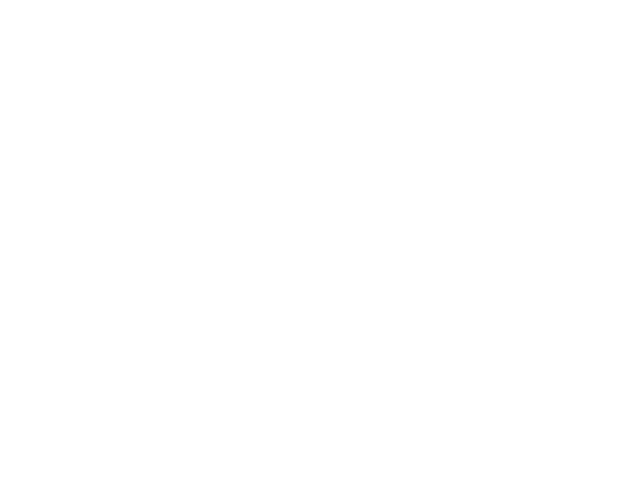
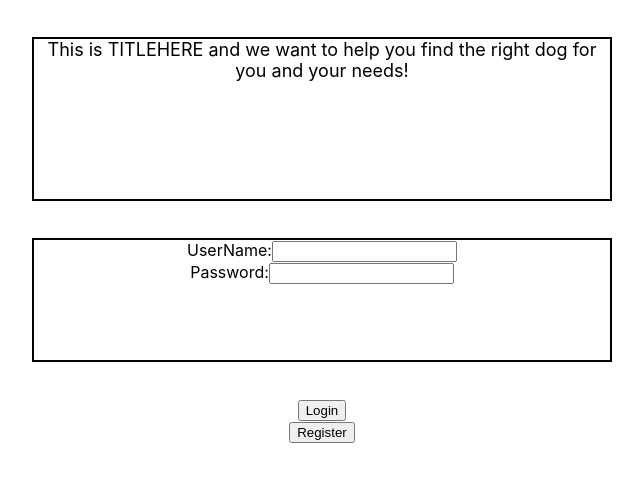
Before and after one commit to tavasjn/personal-project, a React (Create React App) app: page / in a window 1280 px wide. Shown: the top 482 px of the page, without its empty margins (318-961 px from the left). Built offline with nearby package versions, Linux system fonts and the light colour scheme.

Commit message:
working on login page

```diff
--- a/src/App.js
+++ b/src/App.js
@@ -1,11 +1,22 @@
 import React from 'react';
+// Import Our Routes //
+import { HashRouter } from 'react-router-dom';
+import routes from './routes';
+
+// Redux Files Here //
+import store from './ducks/store';
+
+
+// Styling File //
 import './App.css';
 
 function App() {
   return (
-    <div className="App">
-
-    </div>
+    <HashRouter>
+      <div className="App">
+        {routes}
+      </div>
+    </HashRouter>
   );
 }
 
--- a/src/Components/Components/Account/Account.js
+++ b/src/Components/Components/Account/Account.js
@@ -0,0 +1,13 @@
+import React, {Component} from 'react';
+
+class Account extends Component {
+    render(){
+        return(
+            <div>
+                Account
+            </div>
+        )
+    }
+}
+
+export default Account;
--- a/src/Components/Components/FindDog/FindDog.js
+++ b/src/Components/Components/FindDog/FindDog.js
@@ -0,0 +1,13 @@
+import React, {Component} from 'react';
+
+class FindDog extends Component {
+    render(){
+        return(
+            <div>
+                FindDog
+            </div>
+        )
+    }
+}
+
+export default FindDog;
--- a/src/Components/Components/Landing/Landing.js
+++ b/src/Components/Components/Landing/Landing.js
@@ -0,0 +1,13 @@
+import React, {Component} from 'react';
+
+class Landing extends Component {
+    render(){
+        return(
+            <div>
+                Landing
+            </div>
+        )
+    }
+}
+
+export default Landing;
--- a/src/Components/Components/Login/Login.css
+++ b/src/Components/Components/Login/Login.css
@@ -0,0 +1,26 @@
+.login-page{
+    height: 100vh;
+    width: 100%;
+    /* background-color: blue; */
+    display: flex;
+    flex-direction: column;
+    justify-content: space-evenly;
+    align-items: center;
+}
+
+.about-box{
+    width: 45%;
+    height: 20vh;
+    font-size: 18px;
+    border: solid black 2px;
+}
+
+.auth-box{
+    height: 15vh;
+    width: 45%;
+    border: solid black 2px;
+}
+
+.buttons{
+    margin-bottom: 25%;
+}
--- a/src/Components/Components/Login/Login.js
+++ b/src/Components/Components/Login/Login.js
@@ -0,0 +1,34 @@
+import React, {Component} from 'react';
+import './Login.css';
+
+class Login extends Component {
+    render(){
+        return(
+            <div className='login-page'>
+                <div className='about-box'>
+                    This is TITLEHERE and we want to help you find the right dog for you and your needs!
+                </div>
+                <div className='auth-box'>
+                    <div>
+                        UserName:
+                        <input />
+                    </div>
+                    <div>
+                        Password:
+                        <input />
+                    </div>
+                </div>
+                <div className='buttons'>
+                    <div>
+                        <button>Login</button>
+                    </div>
+                    <div>
+                        <button>Register</button>
+                    </div>
+                </div>
+            </div>
+        )
+    }
+}
+
+export default Login;
--- a/src/Components/Components/Quiz/Quiz.js
+++ b/src/Components/Components/Quiz/Quiz.js
@@ -0,0 +1,13 @@
+import React, {Component} from 'react';
+
+class Quiz extends Component {
+    render(){
+        return(
+            <div>
+                Quiz
+            </div>
+        )
+    }
+}
+
+export default Quiz;
--- a/src/Components/Components/QuizResults/QuizResults.js
+++ b/src/Components/Components/QuizResults/QuizResults.js
@@ -0,0 +1,13 @@
+import React, {Component} from 'react';
+
+class QuizResults extends Component {
+    render(){
+        return(
+            <div>
+                QuizResults
+            </div>
+        )
+    }
+}
+
+export default QuizResults;
--- a/src/Components/Components/Register/Register.js
+++ b/src/Components/Components/Register/Register.js
@@ -0,0 +1,13 @@
+import React, {Component} from 'react';
+
+class Register extends Component {
+    render(){
+        return(
+            <div>
+                Register
+            </div>
+        )
+    }
+}
+
+export default Register;
--- a/src/routes.js
+++ b/src/routes.js
@@ -0,0 +1,25 @@
+// Required for Routing //
+import React from 'react';
+import {Switch, Route} from 'react-router-dom';
+
+// What we are routing //
+import Account from './Components/Components/Account/Account';
+import FindDog from './Components/Components/FindDog/FindDog';
+import Landing from './Components/Components/Landing/Landing';
+import Login from './Components/Components/Login/Login';
+import Quiz from './Components/Components/Quiz/Quiz';
+import QuizResults from './Components/Components/QuizResults/QuizResults';
+import Register from './Components/Components/Register/Register';
+
+// The Export Route of each Component //
+export default (
+    <Switch>
+        <Route exact path='/' component={Login}/>
+        <Route path='/home' component={Landing}/>
+        <Route path='/account' component={Account}/>
+        <Route path='/register' component={Register}/>
+        <Route path='/finddog' component={FindDog}/>
+        <Route path='/quiz' component={Quiz}/>
+        <Route path='/quizresults' component={QuizResults}/>
+    </Switch>
+)
```
Also changed, not shown: src/Components/Components/Header/Header.js (+13 -0 lines).
